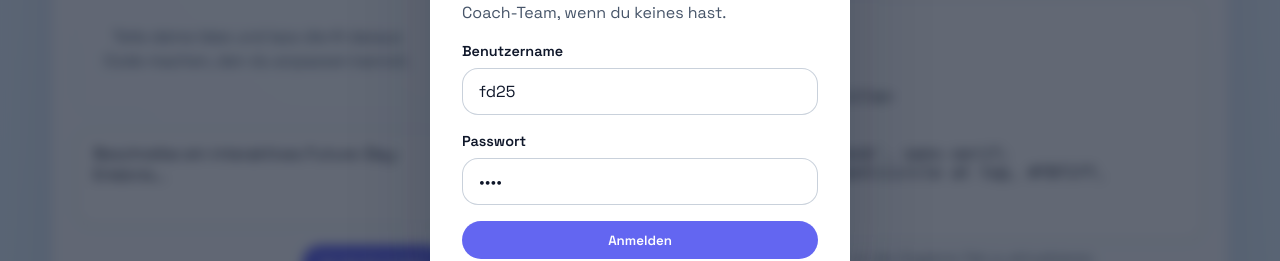
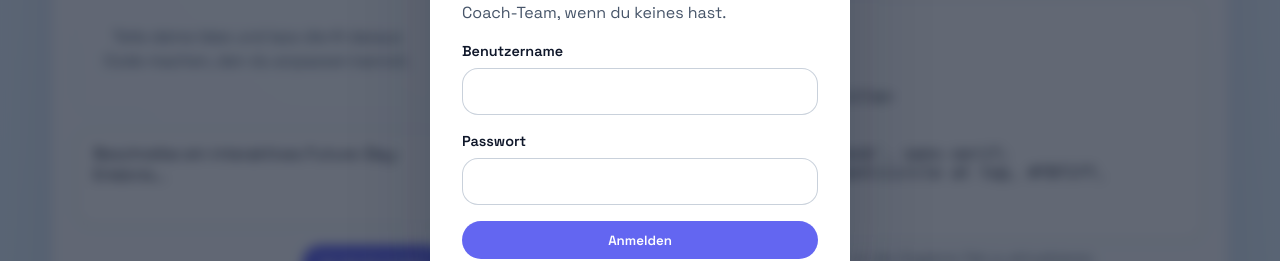
Before and after one commit to christianmenz/viber, a React (Vite) app: page / in a window 1280 px wide. Shown: the part 337-598 px from the top of the page. Built offline with nearby package versions, Linux system fonts and the light colour scheme.

Commit message:
removed the simplified login step

```diff
--- a/src/components/LoginModal.tsx
+++ b/src/components/LoginModal.tsx
@@ -8,8 +8,8 @@ interface LoginModalProps {
 }
 
 export function LoginModal({ isLoading, error, onSubmit }: LoginModalProps) {
-  const [username, setUsername] = useState('fd25')
-  const [password, setPassword] = useState('fd25')
+  const [username, setUsername] = useState('')
+  const [password, setPassword] = useState('')
 
   const handleSubmit = (event: FormEvent<HTMLFormElement>) => {
     event.preventDefault()
```
